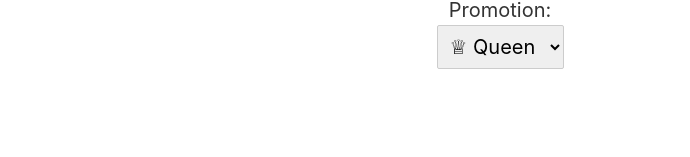
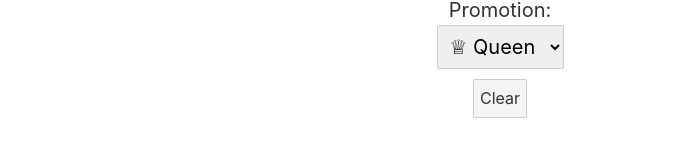
Before and after one commit to marcol9/chess, a Svelte app in the folder frontend/: page / in a window 1280 px wide. Shown: the part 637-794 px from the top of the page, without its empty margins (140-830 px from the left). Built offline with nearby package versions, Linux system fonts and the light colour scheme; no server answers.

Commit message:
Fixed bugs added temp button

```diff
--- a/frontend/src/components/Chessboard.svelte
+++ b/frontend/src/components/Chessboard.svelte
@@ -38,10 +38,6 @@
     const Q = start+"Wqueen.png"
     const R = start+"Wrook.png";
 
-    //TODO: FIX IT SO THAT IT FETCHES POSTION FROM BACKEND SO THAT IT DOESNT BREAK ON REFREASH
-    //FOR FUCKS SAKE. THIS IS GONNA BE SO ANNOYING.
-    //ALSO WE WOULD NEED SOME MATRIX FLIP FOR BLACK PIECES
-    //FIND ALTERNATIVE WAY OF PRESISTING POSITION ON REFREASH. MAYBE STORAGE.
     onMount(()=>{
         if(color === 'W'){
            columns = ['a','b','c','d','e','f','g','h'];
@@ -235,6 +231,11 @@
         return "black"
     }
 
+    //FOR TESTING PURPOSEES ONLY DELTE
+    function clear(){
+        $savedPosition = [];
+    }
+
 </script>
 <div class="chessboard">
 
@@ -260,7 +261,7 @@
       <div class='row'>
         {#each row as square}
           <div class='visual-square'>
-            {#if square===undefined}
+            {#if (square===undefined) || (square === null)}
             <img class="visual-piece" src={t} alt="">
             {:else}
             <img class="visual-piece" src={square} alt="">
@@ -272,7 +273,11 @@
   </div>
 </div>
 
-<!-- temporary breaks TODO:fix with css move promotion container to the right -->
+<!-- temporary break to position the promotion container TODO:fix with css move promotion container
+    to the right of the chess board. Also stylize it a bit. Move the board
+    (Remember to keep the visualization and board on top of each other)
+    Unfortunatly the visualization is slightly offset since the board has those numbers on the left
+    so keep that in mind -->
 <br>
 
 <div class="promotion container">
@@ -284,6 +289,9 @@
         <option value="b">♗ Bishop</option>
     </select>
 </div>
+
+<!-- for testing purposes only -->
+<button on:click = {()=>clear()}>Clear</button>
 
 
 <style>
```
